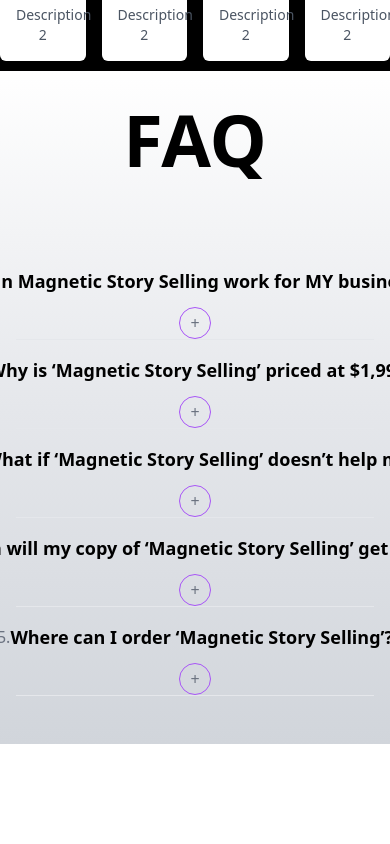
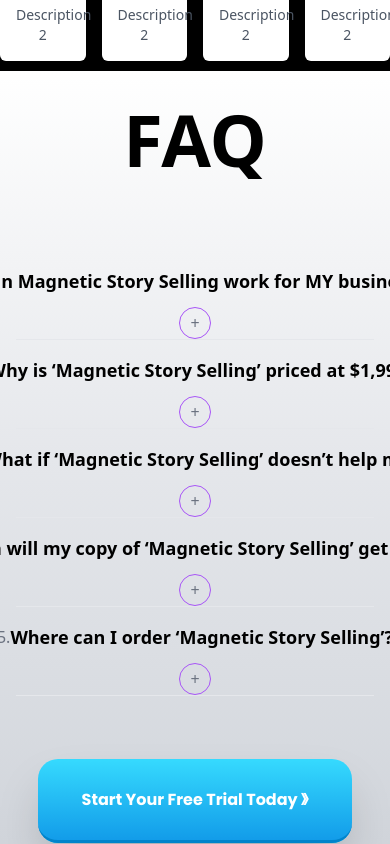
Before and after one commit to zayedutsho/evolvePro, a React (Vite) app: page / in a window 390 px wide. Shown: the part 3139-3983 px from the top of the page. Before the commit the page ends 3883 px from the top, so only its background shows below. Built offline with nearby package versions, Linux system fonts and the light colour scheme.

Commit message:
faq added button

```diff
--- a/src/Comp/Faq.jsx
+++ b/src/Comp/Faq.jsx
@@ -64,7 +64,7 @@
   return (
     <div className="py-8 px-4 md:px-8 bg-gradient-to-b from-transparent via-gray-200 to-gray-300">
       <div className="max-w-full md:max-w-[1241px] mx-auto">
-        <h1 className="text-3xl font-bold mb-4 text-center md:text-left text-7xl text-black mb-[92px]">
+        <h1 className="text-3xl font-bold mb-4 text-center  text-7xl text-black mb-[92px]">
           FAQ
         </h1>
         {faqItems.map((item, index) => (
@@ -76,6 +76,11 @@
           />
         ))}
       </div>
+      <h1 className="text-center lg:text-[32px] font-['Poppins'] font-bold text-[#fff] mt-[92px]">
+        <span className="py-[29px] px-[44px] border-b-[3px] border-[#0084CB] shadow-2xl bg-[linear-gradient(180deg,_#36DAFE_0%,_#129CE9_100%)] rounded-[20px]">
+          Start Your Free Trial Today 》
+        </span>
+      </h1>
     </div>
   );
 };
```
